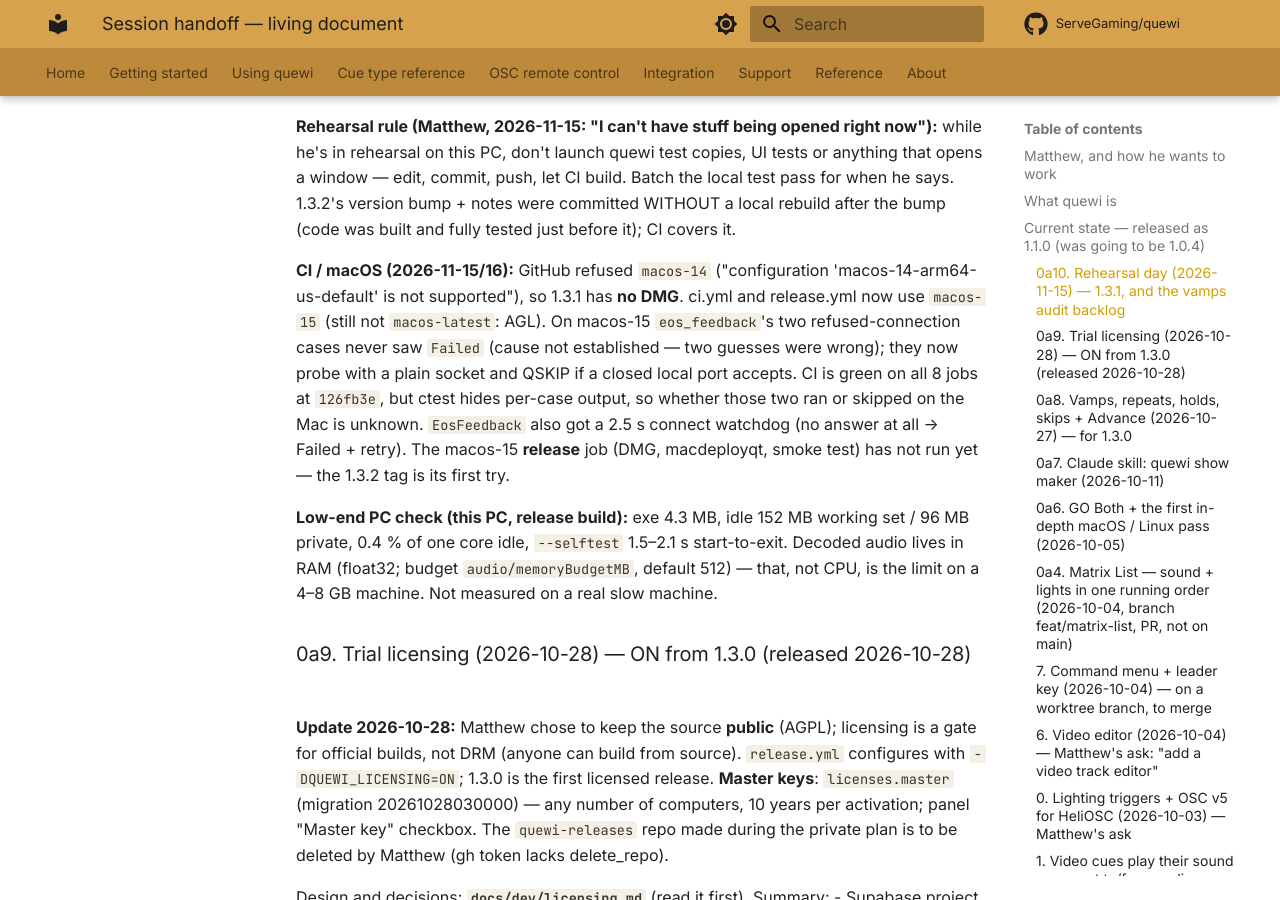
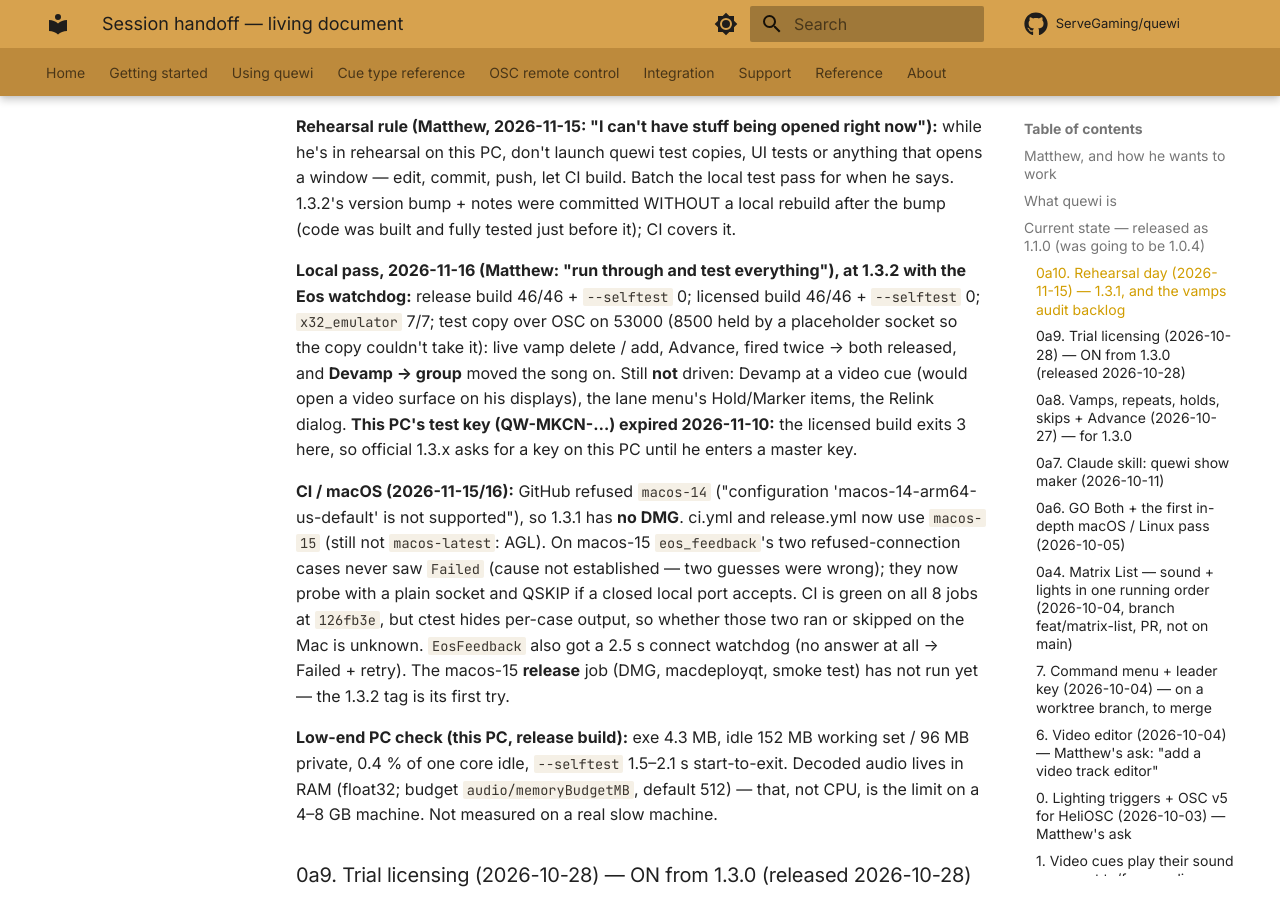
Before and after one commit to ServeGaming/quewi, an MkDocs documentation site: the page built from docs/dev/session-handoff.md, in a window 1280 px wide and 900 px high, scrolled down 2785 px. Built offline with MkDocs 1.6.1 and Material for MkDocs 9.7.7, drawn with Linux system fonts in a browser that asks for light colours; comment, search, counter and statistics services are not loaded.

Commit message:
handoff: full local pass at 1.3.2 (2026-11-16)
Co-Authored-By: Claude Fable 5.2 <noreply@anthropic.com>

```diff
--- a/docs/dev/session-handoff.md
+++ b/docs/dev/session-handoff.md
@@ -121,6 +121,17 @@ copies, UI tests or anything that opens a window — edit, commit, push, let
 CI build. Batch the local test pass for when he says. 1.3.2's version bump
 + notes were committed WITHOUT a local rebuild after the bump (code was
 built and fully tested just before it); CI covers it.
+
+**Local pass, 2026-11-16 (Matthew: "run through and test everything"), at
+1.3.2 with the Eos watchdog:** release build 46/46 + `--selftest` 0;
+licensed build 46/46 + `--selftest` 0; `x32_emulator` 7/7; test copy over
+OSC on 53000 (8500 held by a placeholder socket so the copy couldn't take
+it): live vamp delete / add, Advance, fired twice → both released, and
+**Devamp → group** moved the song on. Still **not** driven: Devamp at a
+video cue (would open a video surface on his displays), the lane menu's
+Hold/Marker items, the Relink dialog. **This PC's test key
+(QW-MKCN-…) expired 2026-11-10:** the licensed build exits 3 here, so
+official 1.3.x asks for a key on this PC until he enters a master key.
 
 **CI / macOS (2026-11-15/16):** GitHub refused `macos-14` ("configuration
 'macos-14-arm64-us-default' is not supported"), so 1.3.1 has **no DMG**.
```
